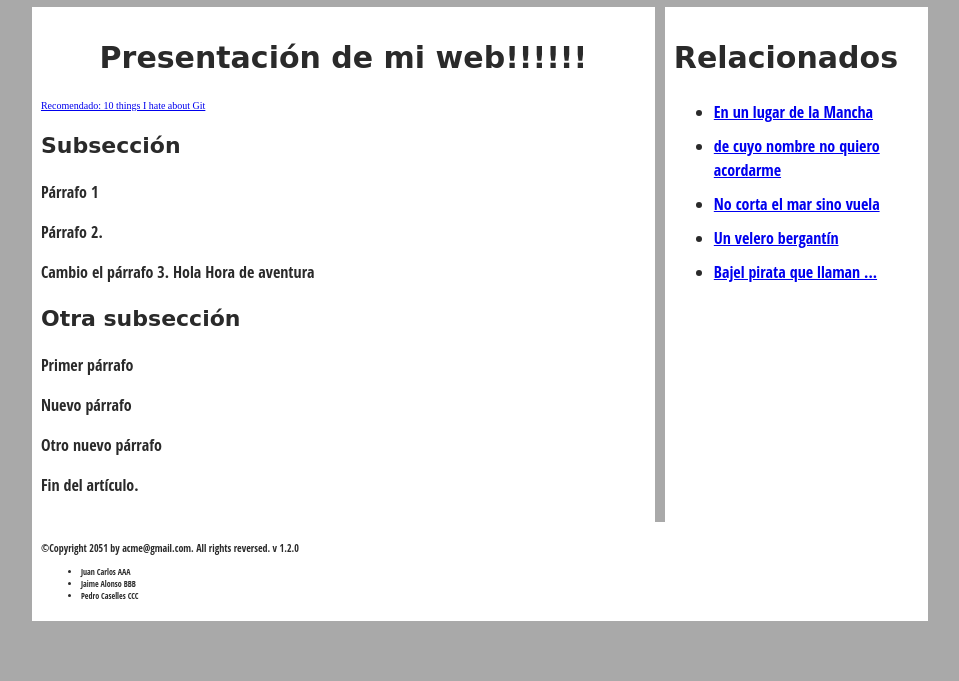
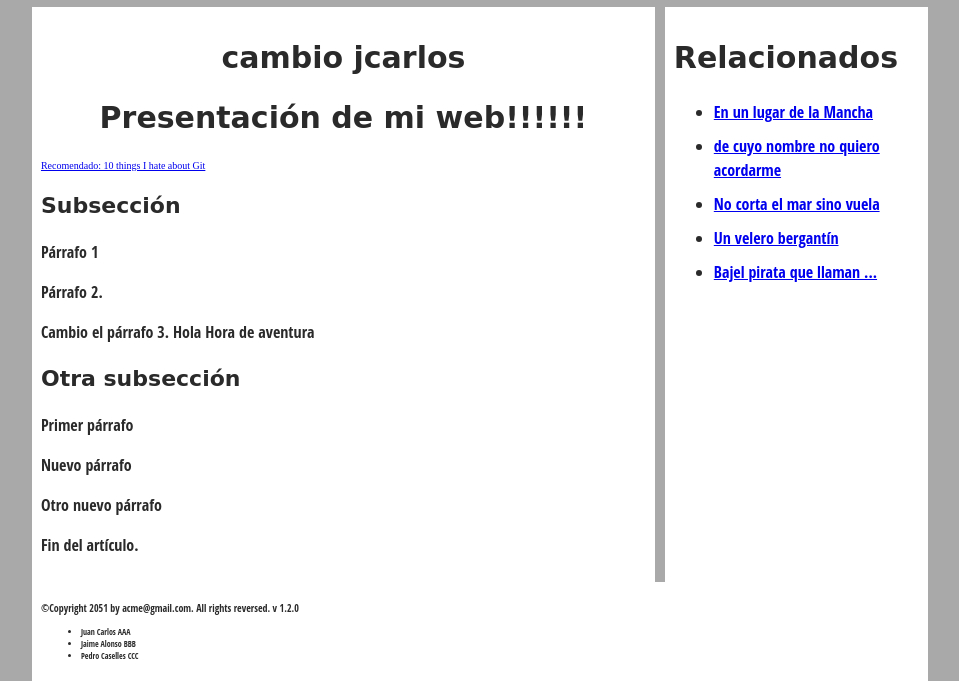
Before and after one commit to alonsoj/curso-git-repo3, a plain HTML site: page index.html in a window 1280 px wide. Shown: the part 221-902 px from the top of the page, without its empty margins (160-1119 px from the left). Before the commit the page ends 842 px from the top, so only its background shows below. Drawn offline with Linux system fonts and the light colour scheme.

Commit message:
Cambio jc (#1)

```diff
--- a/index.html
+++ b/index.html
@@ -27,11 +27,13 @@
   <main>
 
   <article>
+<h2>cambio jcarlos</h2>
   <h2>Presentación de mi web!!!!!!</h2>
     <a href="https://stevebennett.me/2012/02/24/10-things-i-hate-about-git/">
       Recomendado: 10 things I hate about Git
     </a>
   <p></p>
+
 
   <h3>Subsección</h3>
 
```
